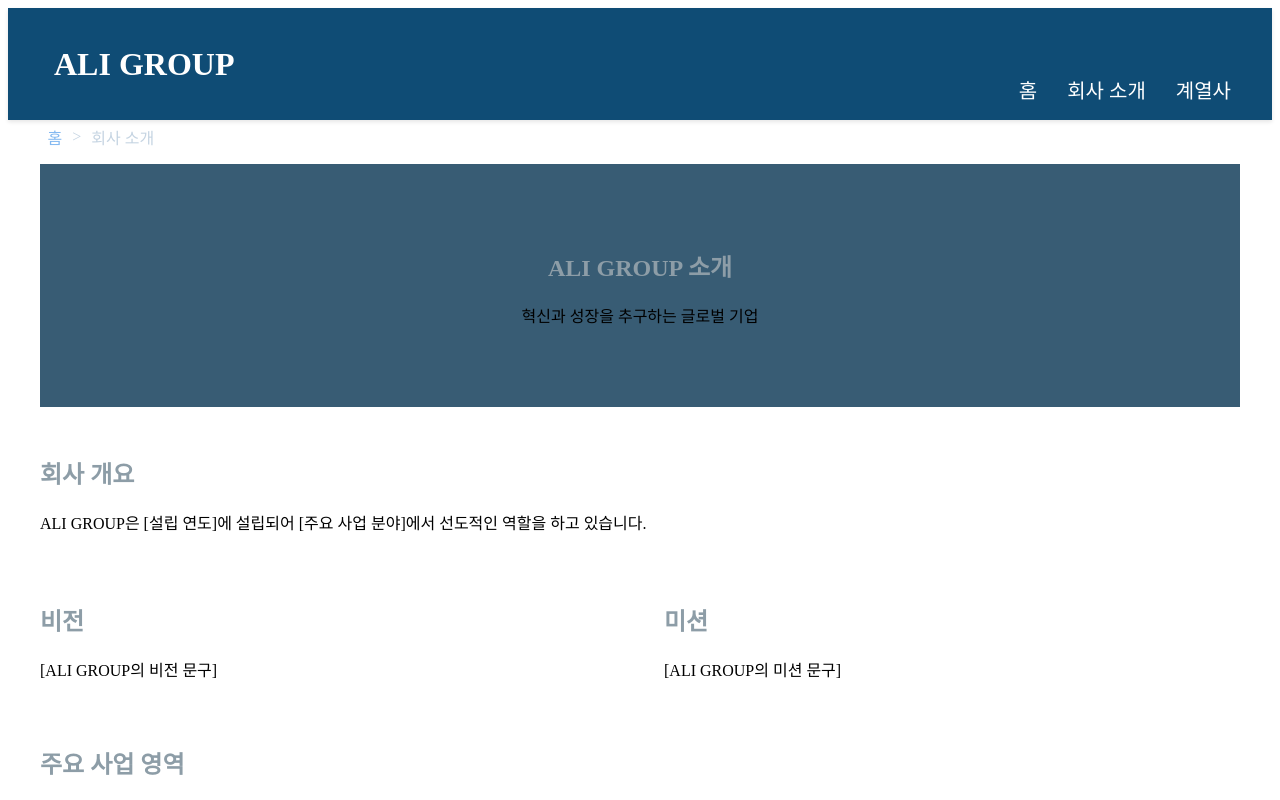
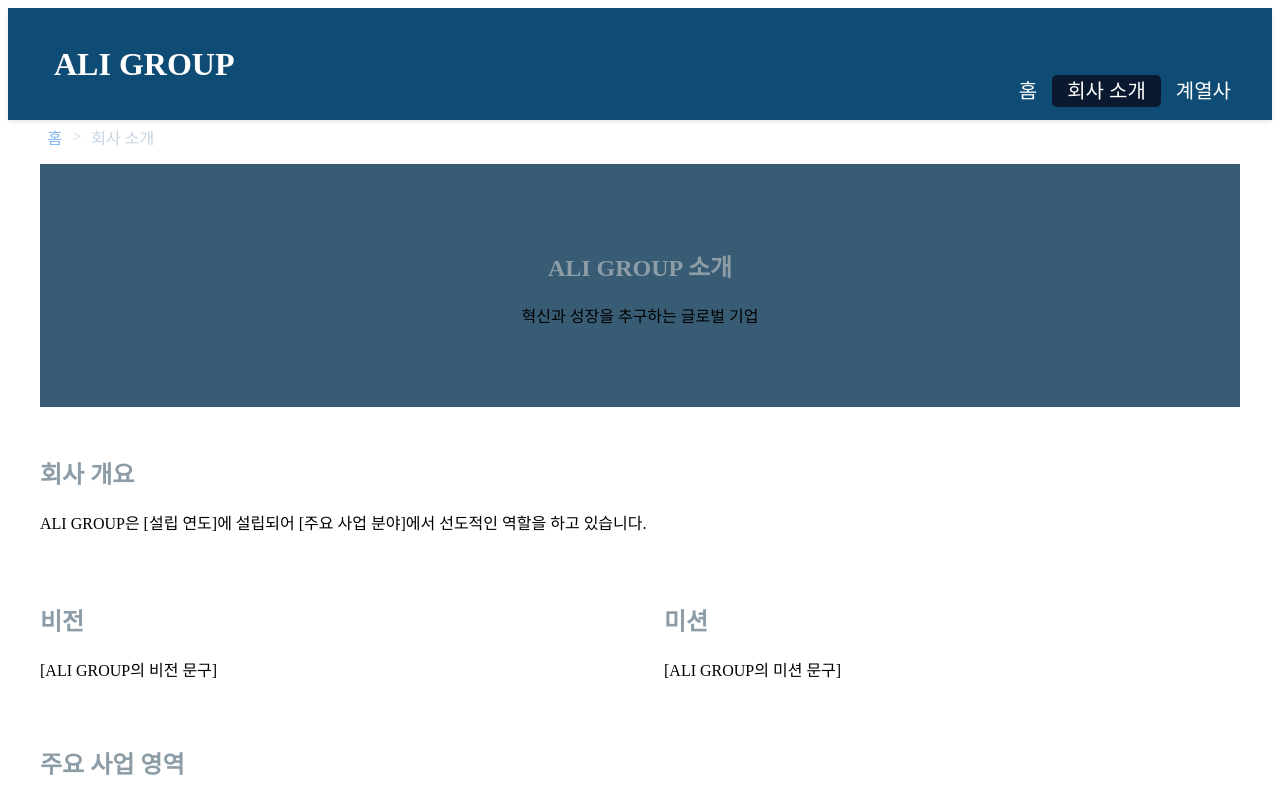
Before and after one commit to azgian/aligroupsvelte, a SvelteKit app: page /aboutUs in a window 1280 px wide. Shown: the top 800 px of the page. Built offline with nearby package versions, Linux system fonts and the light colour scheme.

Commit message:
메뉴에 active 클래스

```diff
--- a/src/components/Breadcrumb.svelte
+++ b/src/components/Breadcrumb.svelte
@@ -20,7 +20,6 @@
 <style>
 	.breadcrumb {
 		padding: 5px 0 0 15px;
-		/* background-color: #f8f9fa; */
 		max-width: 1200px;
 		margin: 0 auto;
 	}
--- a/src/components/Menu.svelte
+++ b/src/components/Menu.svelte
@@ -1,5 +1,6 @@
 <script lang="ts">
 	import { onMount } from 'svelte';
+	import { page } from '$app/stores';
 
 	let isMenuOpen = false;
 
@@ -30,8 +31,18 @@
 	</button>
 	<ul class:open={isMenuOpen}>
 		<li><a href="/" on:click={toggleMenu}>홈</a></li>
-		<li><a href="/aboutUs" on:click={toggleMenu}>회사 소개</a></li>
-		<li><a href="/subsidiaries" on:click={toggleMenu}>계열사</a></li>
+		<li>
+			<a href="/aboutUs" on:click={toggleMenu} class:active={$page.url.pathname === '/aboutUs'}
+				>회사 소개</a
+			>
+		</li>
+		<li>
+			<a
+				href="/subsidiaries"
+				on:click={toggleMenu}
+				class:active={$page.url.pathname === '/subsidiaries'}>계열사</a
+			>
+		</li>
 	</ul>
 </nav>
 
@@ -110,7 +121,11 @@
 	}
 
 	a:hover {
-		background: rgba(255, 255, 255, 0.3); /*#0a192f*/
+		background: rgba(255, 255, 255, 0.3);
+	}
+
+	a.active {
+		background: #0a192f;
 	}
 
 	@media (max-width: 768px) {
@@ -169,5 +184,9 @@
 			background-color: rgba(255, 255, 255, 0.3);
 			text-decoration: none;
 		}
+
+		a.active {
+			background-color: #0a192f;
+		}
 	}
 </style>
--- a/src/routes/subsidiaries/+page.svelte
+++ b/src/routes/subsidiaries/+page.svelte
@@ -58,7 +58,8 @@
 				tabindex="0"
 				role="button"
 			>
-				<img src={subsidiary.logo} alt={`${subsidiary.name} 로고`} class="subsidiary-logo" />
+				<!-- <img src={subsidiary.logo} alt={`${subsidiary.name} 로고`} class="subsidiary-logo" /> -->
+				[로고 이미지]
 				<h2>{subsidiary.name}</h2>
 				<p>{subsidiary.description}</p>
 			</div>
```
